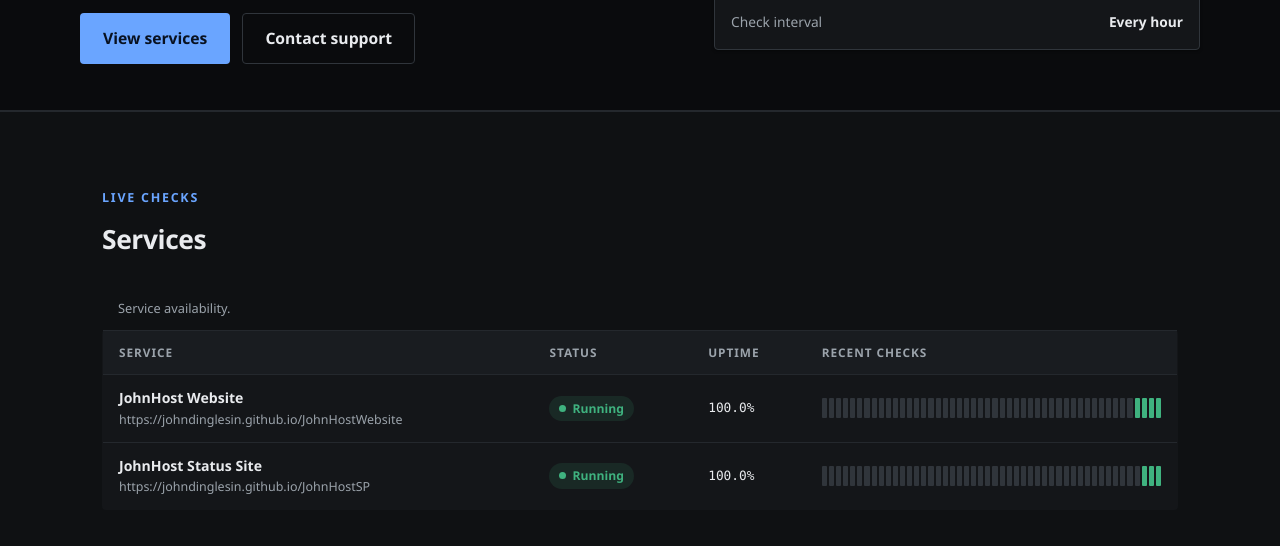
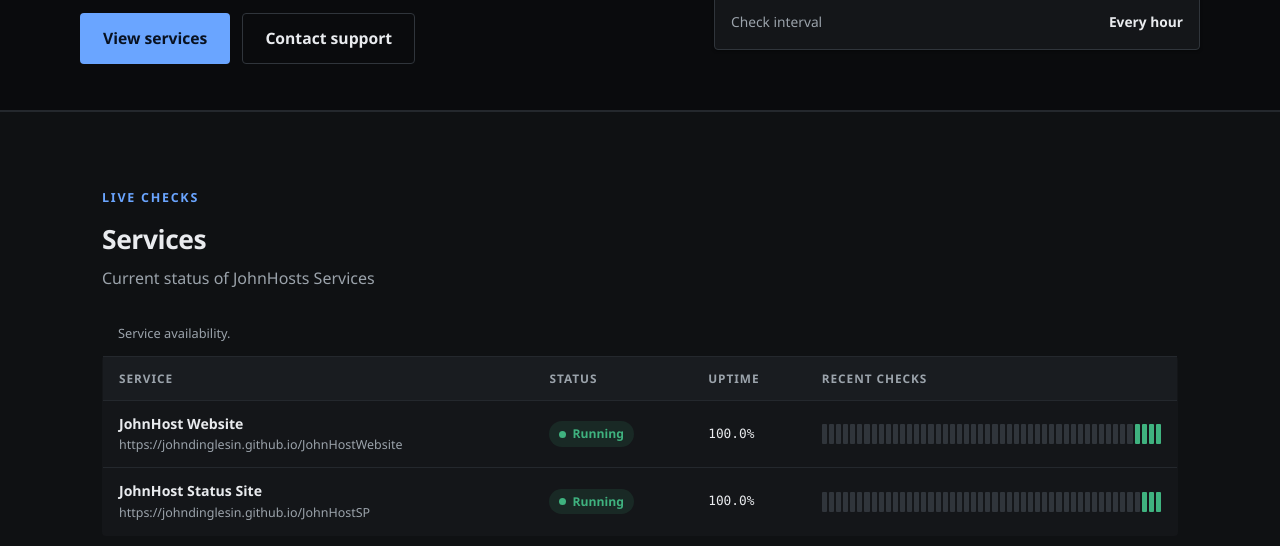
Before and after one commit to Johndinglesin/JohnHostSP, a plain HTML site: page index.html in a window 1280 px wide. Shown: the part 254-800 px from the top of the page. Drawn offline with Linux system fonts and the light colour scheme.

Commit message:
Add status paragraph for JohnHosts Services

```diff
--- a/index.html
+++ b/index.html
@@ -268,6 +268,7 @@ footer { border-top: 1px solid var(--line); background: var(--bg-soft); padding:
           <div>
             <div class="kicker">Live checks</div>
             <h2>Services</h2>
+            <p>Current status of JohnHosts Services</p>
           </div>
         </div>
 
```
